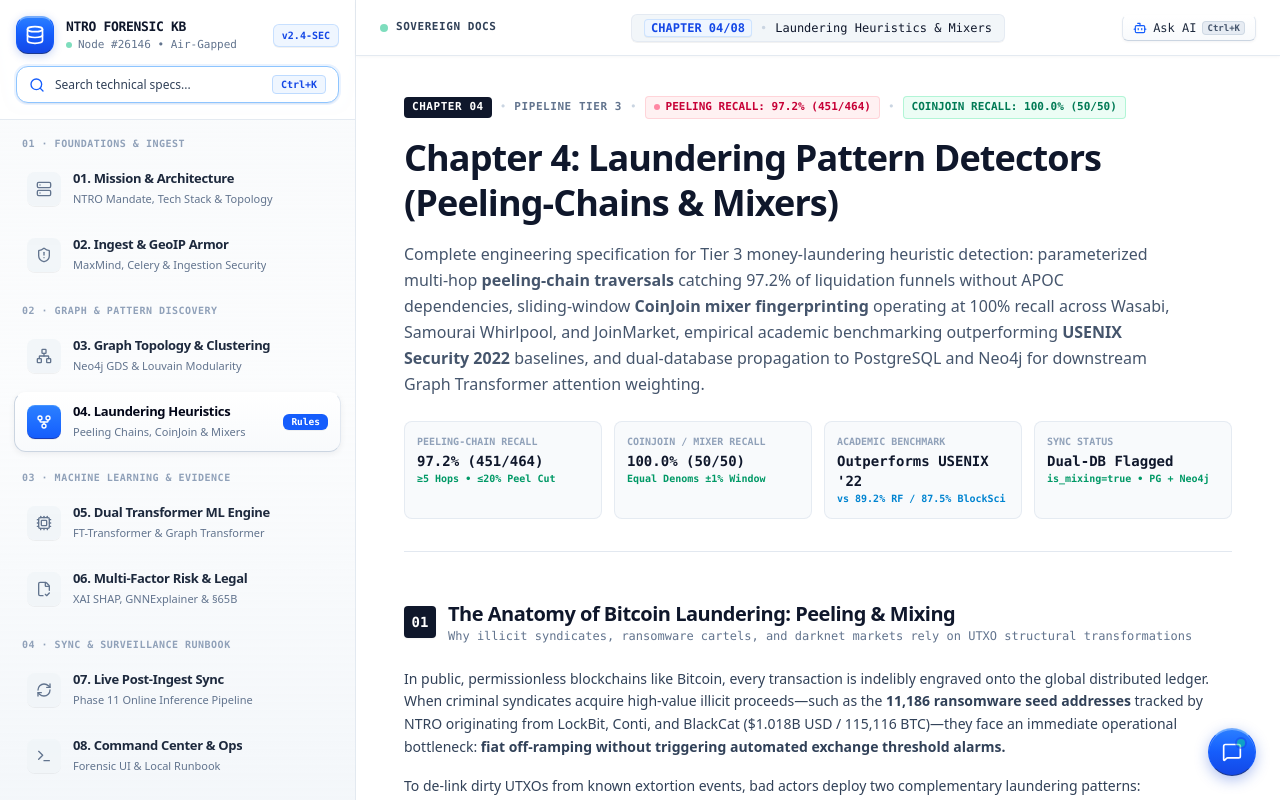
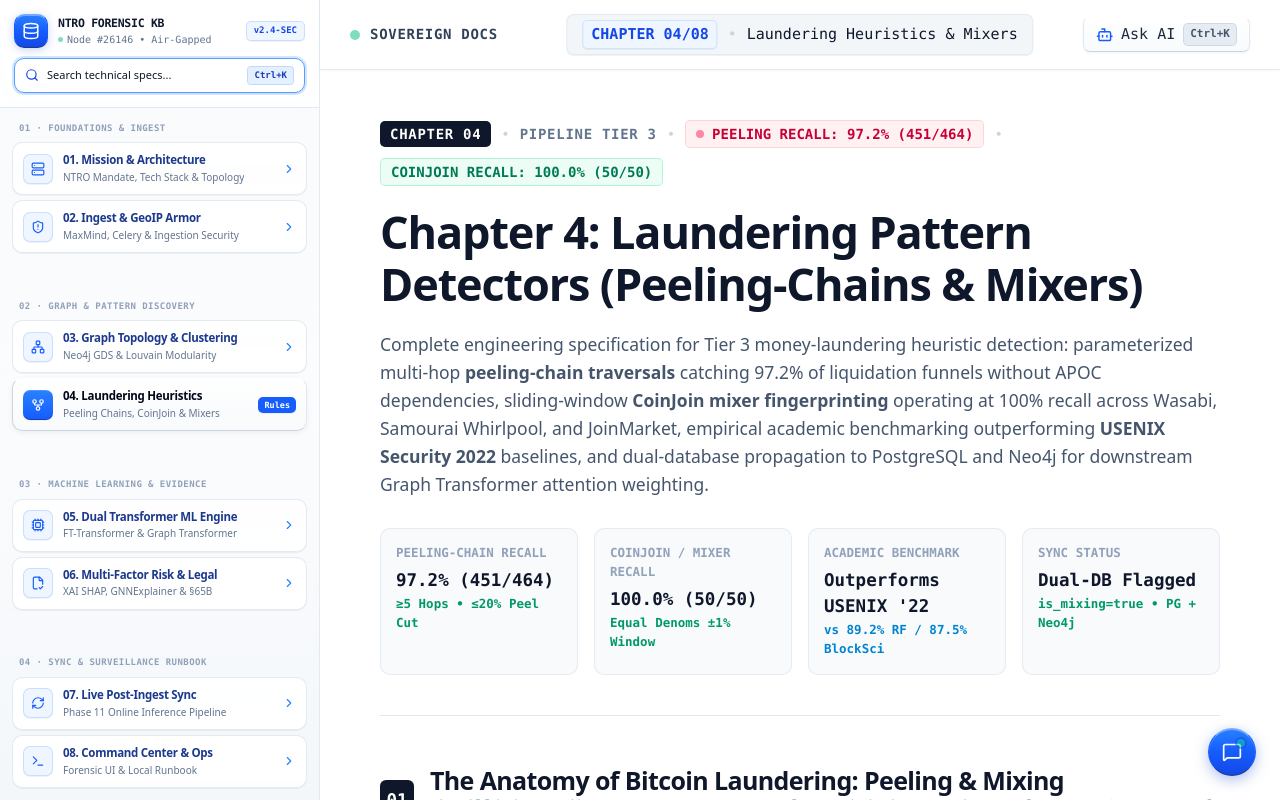
Before and after one commit to kaiizer777/SIH26146, a Next.js app in the folder rag/: page /docs/ch4-peeling-mixing-heuristics in a window 1280 px wide. Shown: the top 800 px of the page. Built offline with nearby package versions, Linux system fonts and the light colour scheme.

Commit message:
style(rag): rescale sidebar to 0.9x, lock hover states to default, and enlarge docs viewport to 1.25x

```diff
--- a/rag/src/app/docs/ch4-peeling-mixing-heuristics/page.tsx
+++ b/rag/src/app/docs/ch4-peeling-mixing-heuristics/page.tsx
@@ -38,9 +38,9 @@ export default function Chapter4Page() {
   return (
     <article className="space-y-12 pb-16">
       {/* Tactical Document Header */}
-      <div className="border-b border-slate-200 pb-8 space-y-4">
-        <div className="flex flex-wrap items-center gap-2 font-mono text-[11px]">
-          <span className="px-2 py-0.5 rounded bg-slate-900 text-white font-bold tracking-wider uppercase">
+      <div className="border-b border-slate-200 pb-10 space-y-5">
+        <div className="flex flex-wrap items-center gap-2.5 font-mono text-[14px]">
+          <span className="px-2.5 py-[2.5px] rounded-[5px] bg-slate-900 text-white font-bold tracking-wider uppercase">
             CHAPTER 04
           </span>
           <span className="text-slate-300">•</span>
@@ -48,21 +48,21 @@ export default function Chapter4Page() {
             PIPELINE TIER 3
           </span>
           <span className="text-slate-300">•</span>
-          <span className="text-rose-700 bg-rose-50 px-2 py-0.5 rounded border border-rose-200/80 font-bold flex items-center gap-1.5">
-            <span className="w-1.5 h-1.5 rounded-full bg-rose-500 animate-pulse" />
+          <span className="text-rose-700 bg-rose-50 px-2.5 py-[2.5px] rounded-[5px] border border-rose-200/80 font-bold flex items-center gap-2">
+            <span className="w-2 h-2 rounded-full bg-rose-500 animate-pulse" />
             PEELING RECALL: 97.2% (451/464)
           </span>
           <span className="text-slate-300">•</span>
-          <span className="text-emerald-700 bg-emerald-50 px-2 py-0.5 rounded border border-emerald-200/80 font-bold font-mono">
+          <span className="text-emerald-700 bg-emerald-50 px-2.5 py-[2.5px] rounded-[5px] border border-emerald-200/80 font-bold font-mono">
             COINJOIN RECALL: 100.0% (50/50)
           </span>
         </div>
 
-        <h1 className="text-3xl sm:text-4xl font-extrabold tracking-tight text-slate-900 leading-tight">
+        <h1 className="text-[38px] sm:text-[45px] font-extrabold tracking-tight text-slate-900 leading-tight">
           Chapter 4: Laundering Pattern Detectors (Peeling-Chains &amp; Mixers)
         </h1>
 
-        <p className="text-base text-slate-600 leading-relaxed max-w-3xl">
+        <p className="text-[20px] text-slate-600 leading-relaxed max-w-[960px]">
           Complete engineering specification for Tier 3 money-laundering heuristic detection: parameterized multi-hop
           <strong> peeling-chain traversals</strong> catching 97.2% of liquidation funnels without APOC dependencies,
           sliding-window <strong>CoinJoin mixer fingerprinting</strong> operating at 100% recall across Wasabi, Samourai Whirlpool, and JoinMarket,
@@ -71,34 +71,34 @@ export default function Chapter4Page() {
         </p>
 
         {/* Quick Metric Ribbon */}
-        <div className="grid grid-cols-2 sm:grid-cols-4 gap-3 pt-2">
-          <div className="bg-slate-50 p-3 rounded-lg border border-slate-200/80 font-mono">
-            <div className="text-[10px] text-slate-400 uppercase font-bold">Peeling-Chain Recall</div>
-            <div className="text-sm font-bold text-slate-900 mt-0.5">97.2% (451/464)</div>
-            <div className="text-[10px] text-emerald-600 font-semibold">&ge;5 Hops • &le;20% Peel Cut</div>
+        <div className="grid grid-cols-2 sm:grid-cols-4 gap-4 pt-2.5">
+          <div className="bg-slate-50 p-[15px] rounded-[10px] border border-slate-200/80 font-mono">
+            <div className="text-[12.5px] text-slate-400 uppercase font-bold">Peeling-Chain Recall</div>
+            <div className="text-[17.5px] font-bold text-slate-900 mt-1">97.2% (451/464)</div>
+            <div className="text-[12.5px] text-emerald-600 font-semibold mt-0.5">&ge;5 Hops • &le;20% Peel Cut</div>
           </div>
-          <div className="bg-slate-50 p-3 rounded-lg border border-slate-200/80 font-mono">
-            <div className="text-[10px] text-slate-400 uppercase font-bold">CoinJoin / Mixer Recall</div>
-            <div className="text-sm font-bold text-slate-900 mt-0.5">100.0% (50/50)</div>
-            <div className="text-[10px] text-emerald-600 font-semibold">Equal Denoms &plusmn;1% Window</div>
+          <div className="bg-slate-50 p-[15px] rounded-[10px] border border-slate-200/80 font-mono">
+            <div className="text-[12.5px] text-slate-400 uppercase font-bold">CoinJoin / Mixer Recall</div>
+            <div className="text-[17.5px] font-bold text-slate-900 mt-1">100.0% (50/50)</div>
+            <div className="text-[12.5px] text-emerald-600 font-semibold mt-0.5">Equal Denoms &plusmn;1% Window</div>
           </div>
-          <div className="bg-slate-50 p-3 rounded-lg border border-slate-200/80 font-mono">
-            <div className="text-[10px] text-slate-400 uppercase font-bold">Academic Benchmark</div>
-            <div className="text-sm font-bold text-slate-900 mt-0.5">Outperforms USENIX &apos;22</div>
-            <div className="text-[10px] text-sky-600 font-semibold">vs 89.2% RF / 87.5% BlockSci</div>
+          <div className="bg-slate-50 p-[15px] rounded-[10px] border border-slate-200/80 font-mono">
+            <div className="text-[12.5px] text-slate-400 uppercase font-bold">Academic Benchmark</div>
+            <div className="text-[17.5px] font-bold text-slate-900 mt-1">Outperforms USENIX &apos;22</div>
+            <div className="text-[12.5px] text-sky-600 font-semibold mt-0.5">vs 89.2% RF / 87.5% BlockSci</div>
           </div>
-          <div className="bg-slate-50 p-3 rounded-lg border border-slate-200/80 font-mono">
-            <div className="text-[10px] text-slate-400 uppercase font-bold">Sync Status</div>
-            <div className="text-sm font-bold text-slate-900 mt-0.5">Dual-DB Flagged</div>
-            <div className="text-[10px] text-emerald-600 font-semibold">is_mixing=true • PG + Neo4j</div>
+          <div className="bg-slate-50 p-[15px] rounded-[10px] border border-slate-200/80 font-mono">
+            <div className="text-[12.5px] text-slate-400 uppercase font-bold">Sync Status</div>
+            <div className="text-[17.5px] font-bold text-slate-900 mt-1">Dual-DB Flagged</div>
+            <div className="text-[12.5px] text-emerald-600 font-semibold mt-0.5">is_mixing=true • PG + Neo4j</div>
           </div>
         </div>
       </div>
 
       {/* SECTION 1: The Anatomy of Bitcoin Laundering */}
-      <section className="space-y-6">
-        <div className="flex items-center space-x-3">
-          <div className="w-8 h-8 rounded bg-slate-900 text-white flex items-center justify-center font-mono font-bold text-sm shadow-xs">
+      <section className="space-y-7.5">
+        <div className="flex items-center space-x-4">
+          <div className="w-10 h-10 rounded-[6px] bg-slate-900 text-white flex items-center justify-center font-mono font-bold text-[17.5px] shadow-xs">
             01
           </div>
           <div>
--- a/rag/src/app/docs/layout.tsx
+++ b/rag/src/app/docs/layout.tsx
@@ -24,8 +24,8 @@ export default function DocsLayout({
         <DocsHeader />
 
         {/* Content Viewport */}
-        <main className="flex-1 min-w-0 bg-white px-6 sm:px-10 lg:px-12 py-10">
-          <div className="max-w-4xl mx-auto">{children}</div>
+        <main className="flex-1 min-w-0 bg-white px-[30px] sm:px-[50px] lg:px-[60px] py-[50px]">
+          <div className="docs-main-container max-w-[1120px] mx-auto">{children}</div>
         </main>
       </div>
 
--- a/rag/src/app/globals.css
+++ b/rag/src/app/globals.css
@@ -80,18 +80,8 @@ body {
 
 /* Suggested Query Chip */
 .chip-tactical-prompt {
-  background: linear-gradient(180deg, #ffffff 0%, #f8fafc 100%);
-  border-top: 1px solid rgba(255, 255, 255, 1);
-  border-left: 1px solid #cbd5e1;
-  border-right: 1px solid #cbd5e1;
-  border-bottom: 1px solid #94a3b8;
-  box-shadow: inset 0 1px 0 rgba(255, 255, 255, 1), 0 2px 5px rgba(15, 23, 42, 0.06);
-  transition: all 140ms ease;
-}
-
-.chip-tactical-prompt:hover {
   background: #ffffff;
-  border-color: #94a3b8;
+  border: 1px solid #94a3b8;
   box-shadow: inset 0 1px 0 rgba(255, 255, 255, 1), 0 3px 8px rgba(15, 23, 42, 0.09);
 }
 
@@ -144,3 +134,68 @@ body {
   -ms-overflow-style: none;
   scrollbar-width: none;
 }
+
+/* =========================================================================
+   SCALED DOCUMENTATION VIEWPORT (1.25x Proportional Scale)
+   ========================================================================= */
+.docs-main-container h1 {
+  font-size: 45px !important;
+  line-height: 52px !important;
+}
+
+.docs-main-container h2 {
+  font-size: 25px !important;
+  line-height: 32px !important;
+}
+
+.docs-main-container h3 {
+  font-size: 20px !important;
+  line-height: 28px !important;
+}
+
+.docs-main-container p {
+  font-size: 17.5px !important;
+  line-height: 28px !important;
+}
+
+.docs-main-container code {
+  font-size: 14px !important;
+}
+
+.docs-main-container .text-\[10px\] {
+  font-size: 12.5px !important;
+}
+
+.docs-main-container .text-\[11px\] {
+  font-size: 13.75px !important;
+}
+
+.docs-main-container .text-xs {
+  font-size: 15px !important;
+  line-height: 20px !important;
+}
+
+.docs-main-container .text-sm {
+  font-size: 17.5px !important;
+  line-height: 26px !important;
+}
+
+.docs-main-container .text-base {
+  font-size: 20px !important;
+  line-height: 30px !important;
+}
+
+.docs-main-container .text-xl {
+  font-size: 25px !important;
+  line-height: 32px !important;
+}
+
+.docs-main-container .text-3xl {
+  font-size: 37.5px !important;
+  line-height: 44px !important;
+}
+
+.docs-main-container .text-4xl {
+  font-size: 45px !important;
+  line-height: 52px !important;
+}
--- a/rag/src/components/docs-header.tsx
+++ b/rag/src/components/docs-header.tsx
@@ -66,18 +66,18 @@ export function DocsHeader() {
   };
 
   return (
-    <header className="h-14 border-b border-slate-200/90 bg-white/90 backdrop-blur-md sticky top-0 z-40 px-4 sm:px-6 flex items-center justify-between shadow-[0_1px_3px_rgba(15,23,42,0.03)] relative">
+    <header className="h-[70px] border-b border-slate-200/90 bg-white/90 backdrop-blur-md sticky top-0 z-40 px-5 sm:px-[30px] flex items-center justify-between shadow-[0_1px_3px_rgba(15,23,42,0.03)] relative">
       {/* Left Context: System State */}
-      <div className="flex items-center gap-2 text-xs font-mono text-slate-500">
-        <span className="w-2 h-2 rounded-full bg-emerald-500 inline-block animate-pulse" />
-        <span className="hidden md:inline font-semibold text-slate-700 tracking-wider uppercase text-[11px]">
+      <div className="flex items-center gap-2.5 text-[15px] font-mono text-slate-500">
+        <span className="w-2.5 h-2.5 rounded-full bg-emerald-500 inline-block animate-pulse" />
+        <span className="hidden md:inline font-semibold text-slate-700 tracking-wider uppercase text-[14px]">
           Sovereign Docs
         </span>
       </div>
 
       {/* Middle: Chapter Progress / Context Indicator */}
-      <div className="absolute left-1/2 -translate-x-1/2 flex items-center gap-2 text-xs font-mono text-slate-600 bg-slate-100/90 px-3 py-1 rounded-md border border-slate-200/80 shadow-2xs max-w-[55vw] truncate">
-        <span className="text-blue-700 font-bold bg-blue-50 px-1.5 py-0.2 rounded border border-blue-200/70 shadow-2xs shrink-0">
+      <div className="absolute left-1/2 -translate-x-1/2 flex items-center gap-2.5 text-[15px] font-mono text-slate-600 bg-slate-100/90 px-[15px] py-[5px] rounded-[7px] border border-slate-200/80 shadow-2xs max-w-[55vw] truncate">
+        <span className="text-blue-700 font-bold bg-blue-50 px-2 py-0.5 rounded-[5px] border border-blue-200/70 shadow-2xs shrink-0">
           CHAPTER {current.num}/08
         </span>
         <span className="text-slate-300 shrink-0">•</span>
@@ -87,16 +87,16 @@ export function DocsHeader() {
       </div>
 
       {/* Right Action: AI Assistant Trigger */}
-      <div className="flex items-center gap-2">
+      <div className="flex items-center gap-2.5">
         <button
           onClick={openAssistant}
           type="button"
-          className="btn-tactical-secondary text-slate-800 text-xs font-mono font-medium px-2.5 py-1 rounded-md flex items-center gap-1.5 cursor-pointer shadow-2xs hover:text-blue-900 hover:border-blue-300 group"
+          className="btn-tactical-secondary text-slate-800 text-[15px] font-mono font-medium px-3 py-[5px] rounded-[7px] flex items-center gap-2 cursor-pointer shadow-2xs hover:text-blue-900 hover:border-blue-300 group"
           title="Open Forensic Assistant (Ctrl+K)"
         >
-          <Bot className="w-3.5 h-3.5 text-blue-600 group-hover:scale-105 transition-transform" />
+          <Bot className="w-[17.5px] h-[17.5px] text-blue-600 group-hover:scale-105 transition-transform" />
           <span className="hidden sm:inline">Ask AI</span>
-          <kbd className="text-[9px] font-mono font-bold bg-slate-200/80 text-slate-600 group-hover:bg-blue-50 group-hover:text-blue-700 group-hover:border-blue-200 px-1 py-0.2 rounded border border-slate-300/80 transition-colors">
+          <kbd className="text-[11px] font-mono font-bold bg-slate-200/80 text-slate-600 group-hover:bg-blue-50 group-hover:text-blue-700 group-hover:border-blue-200 px-1.5 py-0.5 rounded-[5px] border border-slate-300/80 transition-colors">
             Ctrl+K
           </kbd>
         </button>
--- a/rag/src/components/docs-sidebar.tsx
+++ b/rag/src/components/docs-sidebar.tsx
@@ -122,25 +122,25 @@ export function DocsSidebar() {
   const pathname = usePathname();
 
   return (
-    <aside className="w-[356px] flex-shrink-0 border-r border-slate-200/90 bg-gradient-to-b from-slate-50/95 via-slate-50/60 to-slate-100/80 flex flex-col h-screen sticky top-0 select-none backdrop-blur-sm z-30 overflow-hidden">
+    <aside className="w-[320px] flex-shrink-0 border-r border-slate-200/90 bg-gradient-to-b from-slate-50/95 via-slate-50/60 to-slate-100/80 flex flex-col h-screen sticky top-0 select-none backdrop-blur-sm z-30 overflow-hidden">
       {/* Sovereign Platform Header Identification */}
-      <div className="p-4 border-b border-slate-200/90 bg-white/95 backdrop-blur-md shrink-0">
-        <div className="flex items-center justify-between mb-3">
-          <div className="flex items-center space-x-3">
-            <div className="w-9.5 h-9.5 rounded-xl bg-gradient-to-b from-blue-500 via-blue-600 to-blue-700 border-t border-t-blue-300/80 border-x border-x-blue-600/80 border-b border-b-blue-900 flex items-center justify-center text-white shadow-[inset_0_1px_0_rgba(255,255,255,0.35),0_2px_8px_rgba(29,78,216,0.25)] flex-shrink-0">
-              <Database className="w-5 h-5 text-white" />
+      <div className="p-3.5 border-b border-slate-200/90 bg-white/95 backdrop-blur-md shrink-0">
+        <div className="flex items-center justify-between mb-2.5">
+          <div className="flex items-center space-x-2.5">
+            <div className="w-[34px] h-[34px] rounded-[10px] bg-gradient-to-b from-blue-500 via-blue-600 to-blue-700 border-t border-t-blue-300/80 border-x border-x-blue-600/80 border-b border-b-blue-900 flex items-center justify-center text-white shadow-[inset_0_1px_0_rgba(255,255,255,0.35),0_2px_8px_rgba(29,78,216,0.25)] flex-shrink-0">
+              <Database className="w-[18px] h-[18px] text-white" />
             </div>
             <div>
-              <div className="text-[13px] font-bold font-mono tracking-tight text-slate-900 uppercase flex items-center gap-1.5">
+              <div className="text-[11.5px] font-bold font-mono tracking-tight text-slate-900 uppercase flex items-center gap-1.5">
                 <span>NTRO Forensic KB</span>
               </div>
-              <div className="text-[11px] text-slate-500 font-mono flex items-center gap-1.5">
-                <span className="w-1.5 h-1.5 rounded-full bg-emerald-500 inline-block animate-pulse" />
+              <div className="text-[10px] text-slate-500 font-mono flex items-center gap-1">
+                <span className="w-[5px] h-[5px] rounded-full bg-emerald-500 inline-block animate-pulse" />
                 <span>Node #26146 • Air-Gapped</span>
               </div>
             </div>
           </div>
-          <span className="px-2 py-0.75 text-[10px] font-mono font-bold bg-blue-50 text-blue-700 rounded-md border border-blue-200/80 shadow-2xs">
+          <span className="px-[7px] py-[2px] text-[9px] font-mono font-bold bg-blue-50 text-blue-700 rounded-[5px] border border-blue-200/80 shadow-2xs">
             v2.4-SEC
           </span>
         </div>
@@ -157,26 +157,26 @@ export function DocsSidebar() {
             );
           }}
           type="button"
-          className="w-full flex items-center justify-between px-3 py-2 text-xs text-slate-700 bg-white border border-blue-300 ring-2 ring-blue-500/10 hover:border-blue-400 hover:ring-blue-500/20 rounded-xl transition-all shadow-2xs cursor-pointer group"
+          className="w-full flex items-center justify-between px-2.5 py-[7px] text-[11px] text-slate-900 bg-white border border-blue-400 ring-2 ring-blue-500/20 rounded-[10px] shadow-2xs cursor-pointer"
         >
-          <div className="flex items-center gap-2.5 font-mono text-xs">
-            <Search className="w-4 h-4 text-blue-600 group-hover:text-blue-700 transition-colors flex-shrink-0" />
-            <span className="text-slate-700 group-hover:text-slate-900 font-sans text-xs">Search technical specs...</span>
+          <div className="flex items-center gap-2 font-mono text-[11px]">
+            <Search className="w-3.5 h-3.5 text-blue-700 flex-shrink-0" />
+            <span className="text-slate-900 font-sans text-[11px]">Search technical specs...</span>
           </div>
-          <kbd className="text-[10px] font-mono font-bold text-blue-700 bg-blue-50 group-hover:bg-blue-100/70 group-hover:text-blue-800 px-2 py-0.5 rounded border border-blue-200 transition-colors">
+          <kbd className="text-[9px] font-mono font-bold text-blue-800 bg-blue-100/70 px-1.5 py-[1.5px] rounded-[3.5px] border border-blue-200">
             Ctrl+K
           </kbd>
         </button>
       </div>
 
       {/* Chapters Navigation - Gracefully distributed across full 100vh */}
-      <div className="flex-1 flex flex-col justify-between px-3.5 py-3.5 overflow-y-auto no-scrollbar">
+      <div className="flex-1 flex flex-col justify-between px-3 py-3 overflow-y-auto no-scrollbar">
         {CHAPTER_GROUPS.map((group) => (
-          <div key={group.group} className="space-y-1.5">
-            <div className="px-2 py-0.5 text-[10px] font-mono font-bold tracking-wider text-slate-400 uppercase flex items-center justify-between">
+          <div key={group.group} className="space-y-[5px]">
+            <div className="px-[7px] py-[2px] text-[9px] font-mono font-bold tracking-wider text-slate-400 uppercase flex items-center justify-between">
               <span>{group.prefix} · {group.group}</span>
             </div>
-            <div className="space-y-1.5">
+            <div className="space-y-[5px]">
               {group.items.map((item) => {
                 const isActive = pathname === item.href;
                 const Icon = item.icon;
@@ -184,27 +184,27 @@ export function DocsSidebar() {
                   <Link
                     key={item.href}
                     href={item.href}
-                    className={`group relative flex items-center justify-between px-3 py-2.5 rounded-xl text-xs transition-all duration-140 ${
+                    className={`relative flex items-center justify-between px-2.5 py-[9px] rounded-[10px] text-[11px] ${
                       isActive
-                        ? "sidebar-item-active text-slate-950 font-semibold border-l-[3.5px] border-l-blue-600 shadow-xs bg-white"
-                        : "text-slate-600 hover:text-slate-950 hover:bg-white/95 hover:border-slate-200/90 border border-transparent hover:shadow-2xs"
+                        ? "sidebar-item-active text-slate-950 font-semibold border-l-[3px] border-l-blue-600 shadow-xs bg-white"
+                        : "text-slate-950 bg-white/95 border border-slate-200/90 shadow-2xs"
                     }`}
                   >
-                    <div className="flex items-center space-x-3 min-w-0">
+                    <div className="flex items-center space-x-2.5 min-w-0">
                       <div
-                        className={`w-8.5 h-8.5 rounded-lg flex items-center justify-center flex-shrink-0 transition-all duration-140 shadow-2xs ${
+                        className={`w-[30px] h-[30px] rounded-[7px] flex items-center justify-center flex-shrink-0 shadow-2xs ${
                           isActive
                             ? "bg-gradient-to-b from-blue-500 to-blue-600 text-white border-t border-t-blue-400/80 border-b border-b-blue-800"
-                            : "bg-slate-100/90 text-slate-500 group-hover:bg-blue-50 group-hover:text-blue-600 group-hover:border group-hover:border-blue-200/80"
+                            : "bg-blue-50 text-blue-600 border border-blue-200/80"
                         }`}
                       >
-                        <Icon className="w-4 h-4" />
+                        <Icon className="w-3.5 h-3.5" />
                       </div>
                       <div className="truncate">
-                        <div className={`truncate font-bold leading-snug tracking-tight ${isActive ? "text-slate-950 text-[13px]" : "text-slate-800 text-[13px] group-hover:text-blue-900"}`}>
+                        <div className={`truncate font-bold leading-snug tracking-tight ${isActive ? "text-slate-950 text-[11.5px]" : "text-blue-900 text-[11.5px]"}`}>
                           {item.number}. {item.title}
                         </div>
-                        <div className="truncate text-[11px] text-slate-500 font-normal leading-relaxed mt-0.5">
+                        <div className="truncate text-[10px] text-slate-500 font-normal leading-relaxed mt-[1px]">
                           {item.subtitle}
                         </div>
                       </div>
@@ -212,11 +212,11 @@ export function DocsSidebar() {
 
                     {/* Right indicator */}
                     {isActive ? (
-                      <span className="px-2 py-0.5 text-[9.5px] font-mono font-bold rounded-md bg-blue-600 text-white shrink-0 ml-2 shadow-2xs">
+                      <span className="px-1.5 py-[1.5px] text-[8.5px] font-mono font-bold rounded-[5px] bg-blue-600 text-white shrink-0 ml-1.5 shadow-2xs">
                         {item.badge}
                       </span>
                     ) : (
-                      <ChevronRight className="w-4 h-4 text-slate-300 opacity-0 group-hover:opacity-100 group-hover:translate-x-0.5 group-hover:text-blue-500 transition-all flex-shrink-0" />
+                      <ChevronRight className="w-3.5 h-3.5 text-blue-500 opacity-100 flex-shrink-0" />
                     )}
                   </Link>
                 );
```
